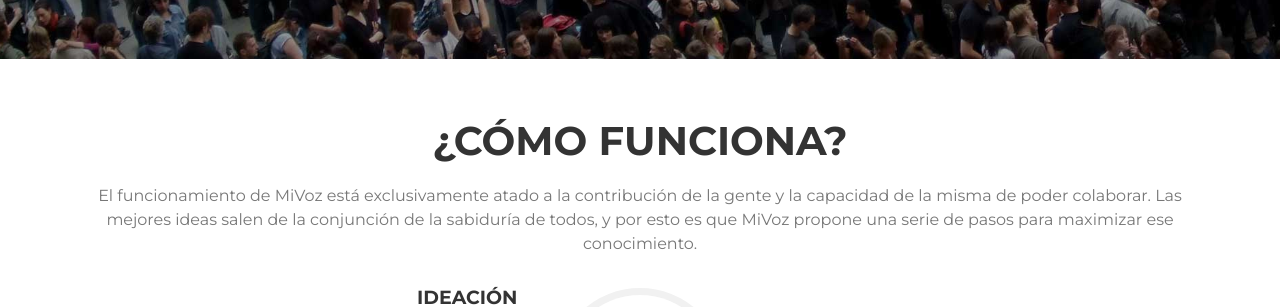
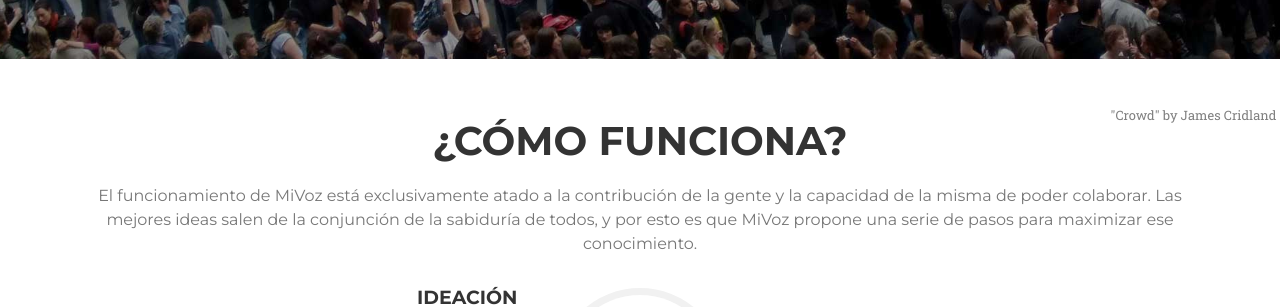
Before and after one commit to PartidoDigital/MiVoz-Web, a Jekyll site: the page built from index.html, in a window 1280 px wide and 900 px high, scrolled down 622 px. Shown: the part 154-461 px from the top of the window. Built offline with Jekyll 4.4.1, drawn with Linux system fonts in a browser that asks for light colours; nearby versions of some CDN libraries; some web fonts are replaced.

Commit message:
Update header.html

```diff
--- a/_includes/header.html
+++ b/_includes/header.html
@@ -12,4 +12,6 @@
             <a href="#como-funciona" class="page-scroll btn btn-xl">Conocer más</a>
         </div>
     </div>
+    <small style="position: absolute;bottom: 0;width: 100%;"><a href="https://www.flickr.com/photos/jamescridland/613445810//?rb=1" target="_blank" style="
+    color: grey;">"Crowd" by James Cridland - Licencia CC 2.0 (via Flickr)</a></small>
 </header>
```
